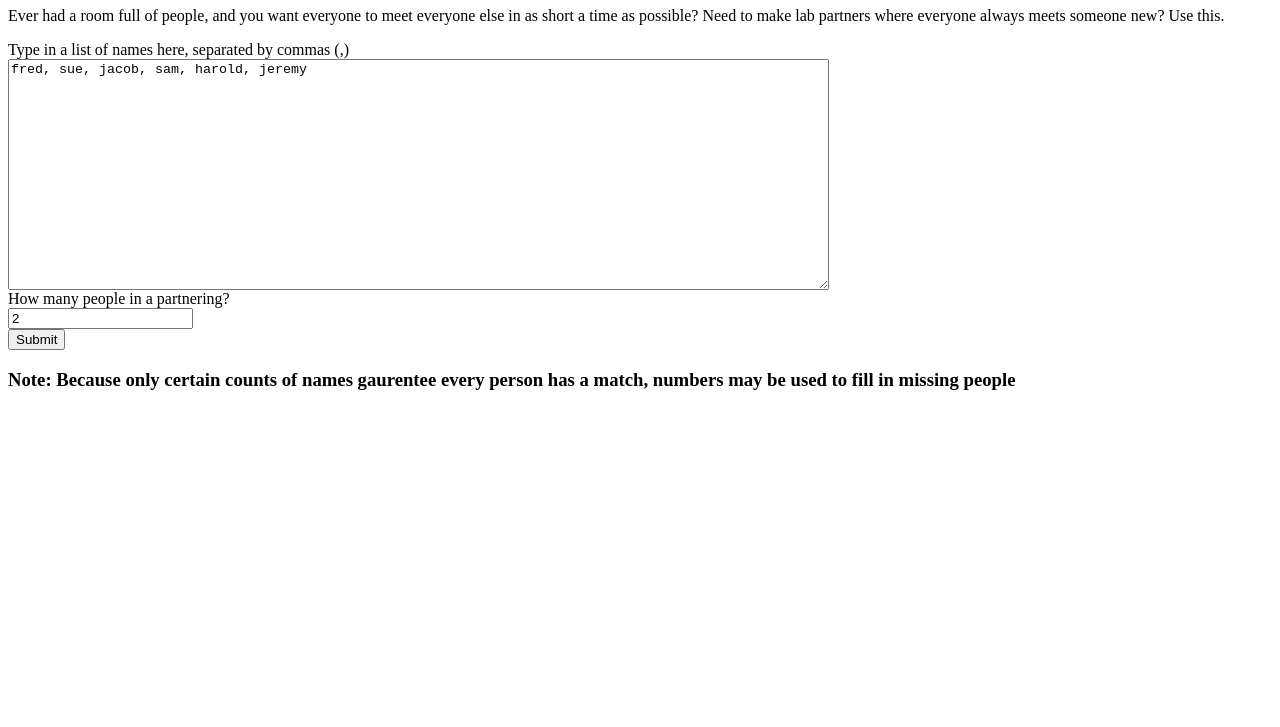
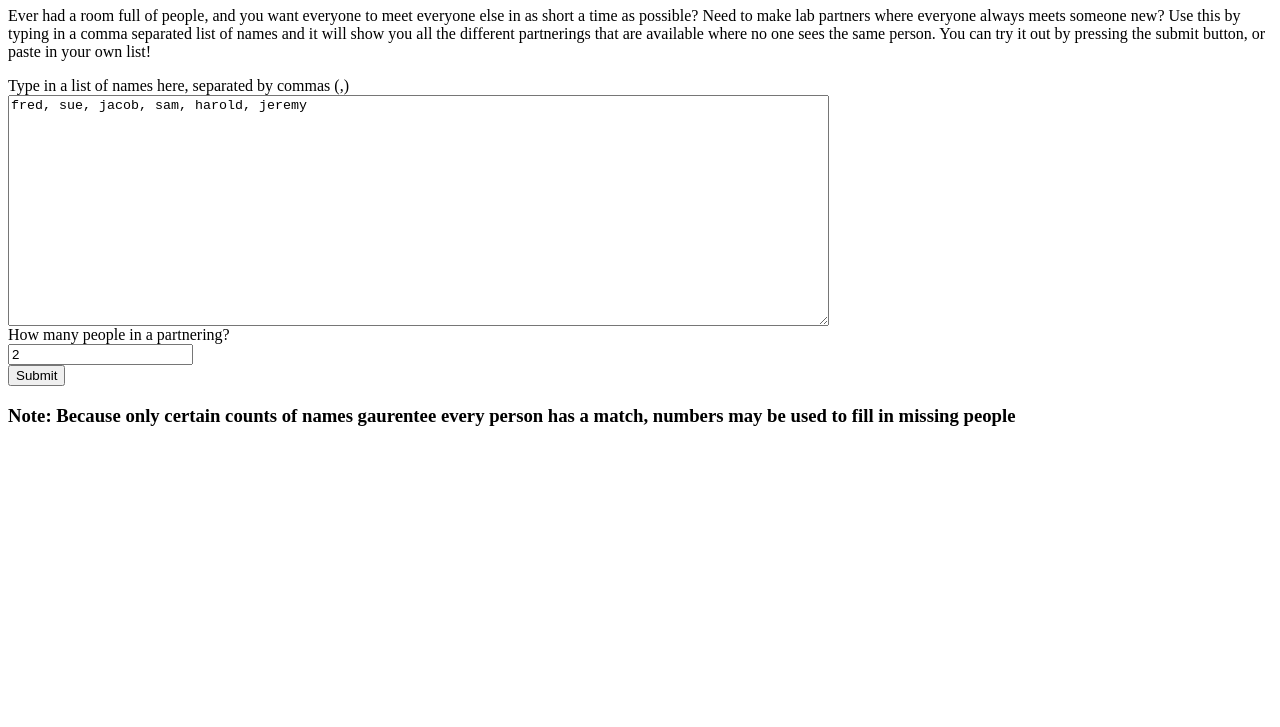
Before and after one commit to roshkins/Partnerings, a website: page index.html in a window 1280 px wide. Shown: the part 73-800 px from the top of the page. Drawn offline with Linux system fonts and the light colour scheme.

Commit message:
added more description

```diff
--- a/index.html
+++ b/index.html
@@ -52,7 +52,8 @@
 
 <body>
   <h1>What is this?</h1>
-  <p>Ever had a room full of people, and you want everyone to meet everyone else in as short a time as possible? Need to make lab partners where everyone always meets someone new? Use this.
+  <p>Ever had a room full of people, and you want everyone to meet everyone else in as short a time as possible? Need to make lab partners where everyone always meets someone new? Use this by typing in a comma separated list of names and it will show you
+    all the different partnerings that are available where no one sees the same person. You can try it out by pressing the submit button, or paste in your own list!
   </p>
   <form id="partnerForm">
     <label for="names">Type in a list of names here, separated by commas (,)</label>
```
